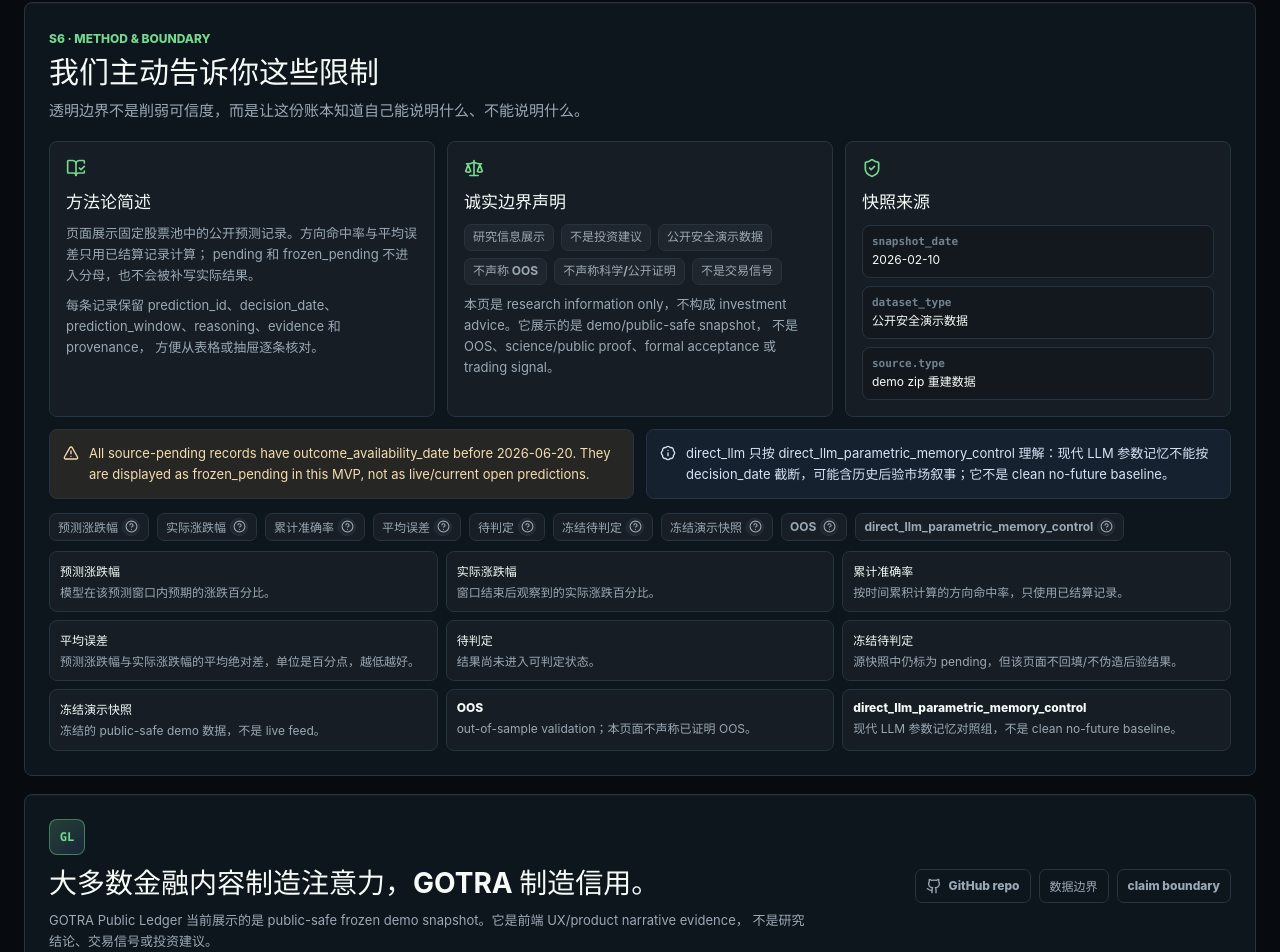
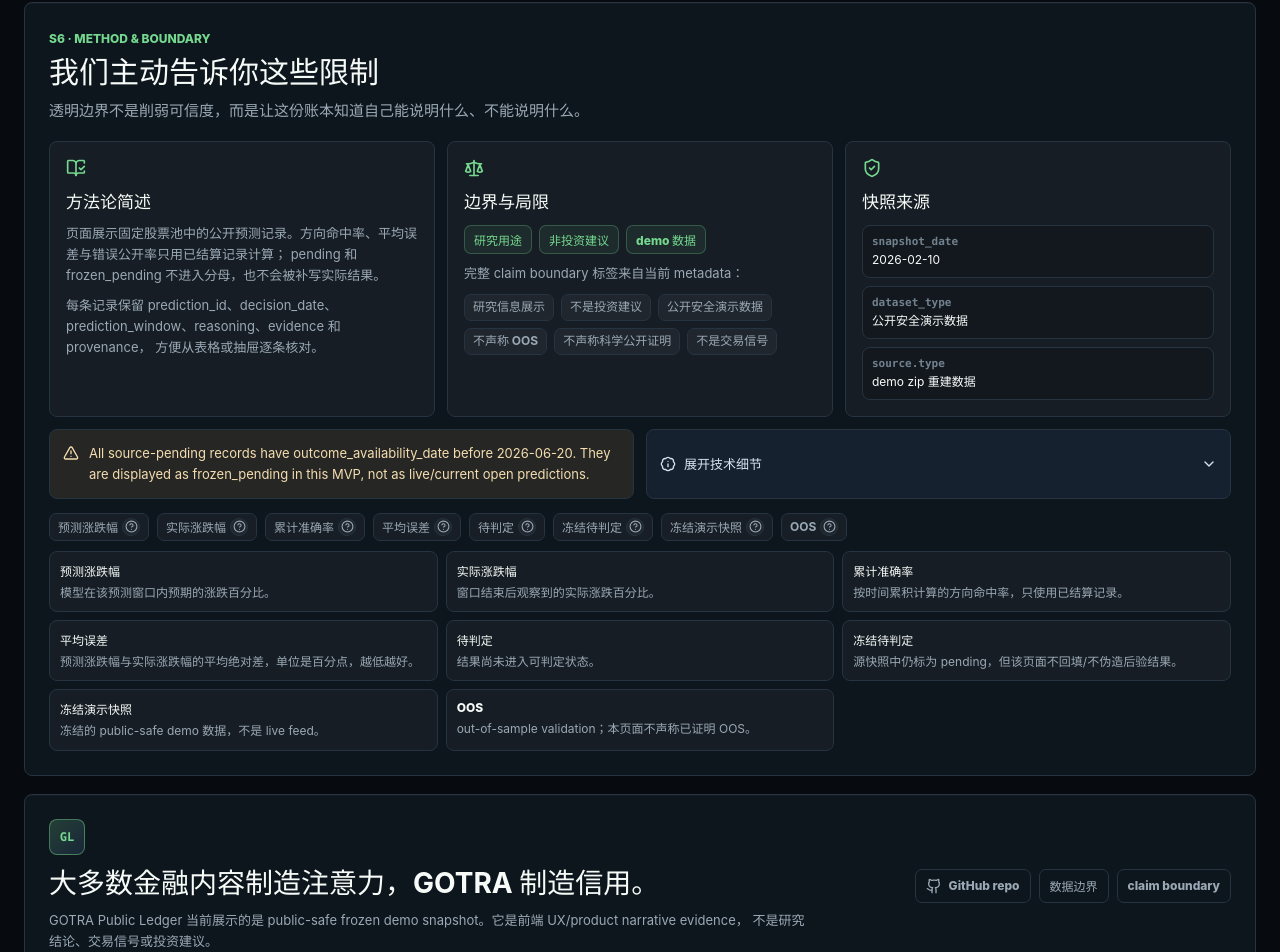
Before and after one commit to amanayayatu-tech/gotra-public-ledger, a React (Vite) app: page / in a window 1280 px wide. Shown: the part 8552-9504 px from the top of the page. Built offline with nearby package versions, Linux system fonts and the light colour scheme.

Commit message:
Refine S6 method boundary section

```diff
--- a/src/components/BoundaryPanel.tsx
+++ b/src/components/BoundaryPanel.tsx
@@ -1,4 +1,5 @@
-import { AlertTriangle, BadgeInfo, BookOpenCheck, Scale, ShieldCheck } from "lucide-react";
+import { useState } from "react";
+import { AlertTriangle, BadgeInfo, BookOpenCheck, ChevronDown, Scale, ShieldCheck } from "lucide-react";
 import type { LedgerMetadata } from "../data/schema";
 import { GlossaryStrip } from "./TermTip";
 
@@ -11,7 +12,7 @@
   "Not investment advice": "不是投资建议",
   "Demo/public-safe dataset": "公开安全演示数据",
   "Not OOS": "不声称 OOS",
-  "Not science/public proof": "不声称科学/公开证明",
+  "Not science/public proof": "不声称科学公开证明",
   "Not trading signal": "不是交易信号",
 };
 
@@ -36,6 +37,9 @@
 }
 
 export function BoundaryPanel({ metadata }: BoundaryPanelProps) {
+  const [technicalOpen, setTechnicalOpen] = useState(false);
+  const coreBoundaries = ["研究用途", "非投资建议", "demo 数据"];
+
   return (
     <section className="boundary-panel" id="method-boundary" aria-labelledby="boundary-heading">
       <div className="section-heading">
@@ -51,7 +55,7 @@
           <BookOpenCheck aria-hidden="true" size={20} />
           <h3>方法论简述</h3>
           <p>
-            页面展示固定股票池中的公开预测记录。方向命中率与平均误差只用已结算记录计算；
+            页面展示固定股票池中的公开预测记录。方向命中率、平均误差与错误公开率只用已结算记录计算；
             pending 和 frozen_pending 不进入分母，也不会被补写实际结果。
           </p>
           <p>
@@ -62,12 +66,14 @@
 
         <div className="method-card">
           <Scale aria-hidden="true" size={20} />
-          <h3>诚实边界声明</h3>
+          <h3>边界与局限</h3>
+          <ul className="core-boundary-list" aria-label="Core boundary statements">
+            {coreBoundaries.map((boundary) => (
+              <li key={boundary}>{boundary}</li>
+            ))}
+          </ul>
+          <p>完整 claim boundary 标签来自当前 metadata：</p>
           <BoundaryPills labels={metadata.claim_boundary} />
-          <p>
-            本页是 research information only，不构成 investment advice。它展示的是 demo/public-safe snapshot，
-            不是 OOS、science/public proof、formal acceptance 或 trading signal。
-          </p>
         </div>
 
         <div className="method-card">
@@ -98,13 +104,27 @@
           </div>
         ) : null}
 
-        <div className="callout">
-          <BadgeInfo aria-hidden="true" size={16} />
-          <p>
-            direct_llm 只按 direct_llm_parametric_memory_control 理解：现代 LLM
-            参数记忆不能按 decision_date 截断，可能含历史后验市场叙事；它不是
-            clean no-future baseline。
-          </p>
+        <div className="technical-appendix">
+          <button
+            aria-controls="technical-details"
+            aria-expanded={technicalOpen}
+            className="technical-toggle"
+            onClick={() => setTechnicalOpen((current) => !current)}
+            type="button"
+          >
+            <BadgeInfo aria-hidden="true" size={16} />
+            展开技术细节
+            <ChevronDown aria-hidden="true" className={technicalOpen ? "open" : ""} size={16} />
+          </button>
+          {technicalOpen ? (
+            <div className="callout technical-details" id="technical-details">
+              <p>
+                direct_llm 只按 direct_llm_parametric_memory_control 理解：现代 LLM
+                参数记忆不能按 decision_date 截断，可能含历史后验市场叙事；它不是
+                clean no-future baseline。该 caveat 仅用于解释技术参照系，不构成 OOS、科学公开证明或交易信号。
+              </p>
+            </div>
+          ) : null}
         </div>
       </div>
 
--- a/src/components/TermTip.tsx
+++ b/src/components/TermTip.tsx
@@ -1,3 +1,4 @@
+import { useState } from "react";
 import { HelpCircle } from "lucide-react";
 import { labelMap, type GlossaryKey } from "../data/glossary";
 
@@ -7,14 +8,24 @@
 };
 
 export function TermTip({ term, compact = false }: TermTipProps) {
+  const [open, setOpen] = useState(false);
   const entry = labelMap[term];
 
   return (
-    <span className={`term-tip ${compact ? "compact" : ""}`}>
+    <span className={`term-tip ${compact ? "compact" : ""} ${open ? "open" : ""}`}>
       <span>{entry.label}</span>
-      <button type="button" aria-label={`${entry.label}: ${entry.help}`} title={entry.help}>
+      <button
+        type="button"
+        aria-expanded={open}
+        aria-label={`${entry.label}: ${entry.help}`}
+        onClick={() => setOpen((current) => !current)}
+        title={entry.help}
+      >
         <HelpCircle aria-hidden="true" size={13} />
       </button>
+      <span className="term-popover" role="tooltip">
+        {entry.help}
+      </span>
     </span>
   );
 }
@@ -29,7 +40,6 @@
     "frozen_pending",
     "frozen_demo_snapshot",
     "oos",
-    "direct_llm_parametric_memory_control",
   ] as const;
 
   return (
--- a/src/styles.css
+++ b/src/styles.css
@@ -1140,6 +1140,7 @@
 }
 
 .term-tip {
+  position: relative;
   display: inline-flex;
   align-items: center;
   gap: 4px;
@@ -1172,6 +1173,30 @@
 .term-tip button:hover {
   color: var(--green);
   border-color: rgba(117, 216, 143, 0.56);
+}
+
+.term-popover {
+  position: absolute;
+  z-index: 20;
+  left: 0;
+  top: calc(100% + 6px);
+  display: none;
+  width: min(280px, 78vw);
+  padding: 9px 10px;
+  border: 1px solid var(--border);
+  border-radius: 8px;
+  background: #0e151d;
+  box-shadow: var(--shadow);
+  color: var(--text);
+  font-size: 12px;
+  font-weight: 650;
+  line-height: 1.5;
+}
+
+.term-tip:hover .term-popover,
+.term-tip:focus-within .term-popover,
+.term-tip.open .term-popover {
+  display: block;
 }
 
 .ledger-panel {
@@ -1587,6 +1612,28 @@
   letter-spacing: 0;
 }
 
+.core-boundary-list {
+  display: flex;
+  flex-wrap: wrap;
+  gap: 7px;
+  padding: 0;
+  margin: 11px 0 0;
+  list-style: none;
+}
+
+.core-boundary-list li {
+  display: inline-flex;
+  align-items: center;
+  min-height: 28px;
+  padding: 5px 9px;
+  border: 1px solid rgba(117, 216, 143, 0.28);
+  border-radius: 7px;
+  background: rgba(117, 216, 143, 0.08);
+  color: var(--green);
+  font-size: 12px;
+  font-weight: 850;
+}
+
 .boundary-list {
   display: grid;
   gap: 8px;
@@ -1649,6 +1696,44 @@
   color: inherit;
   font-size: 13px;
   line-height: 1.6;
+}
+
+.technical-appendix {
+  display: grid;
+  gap: 8px;
+  min-width: 0;
+}
+
+.technical-toggle {
+  display: inline-flex;
+  align-items: center;
+  justify-content: flex-start;
+  gap: 8px;
+  min-height: 44px;
+  padding: 0 13px;
+  border: 1px solid var(--border);
+  border-radius: 8px;
+  background: rgba(105, 167, 255, 0.08);
+  color: #d5e4f5;
+  font-size: 13px;
+  font-weight: 850;
+}
+
+.technical-toggle:hover {
+  border-color: var(--border-strong);
+}
+
+.technical-toggle svg:last-child {
+  margin-left: auto;
+  transition: transform 180ms ease;
+}
+
+.technical-toggle svg:last-child.open {
+  transform: rotate(180deg);
+}
+
+.technical-details {
+  display: block;
 }
 
 .glossary-strip {
```
